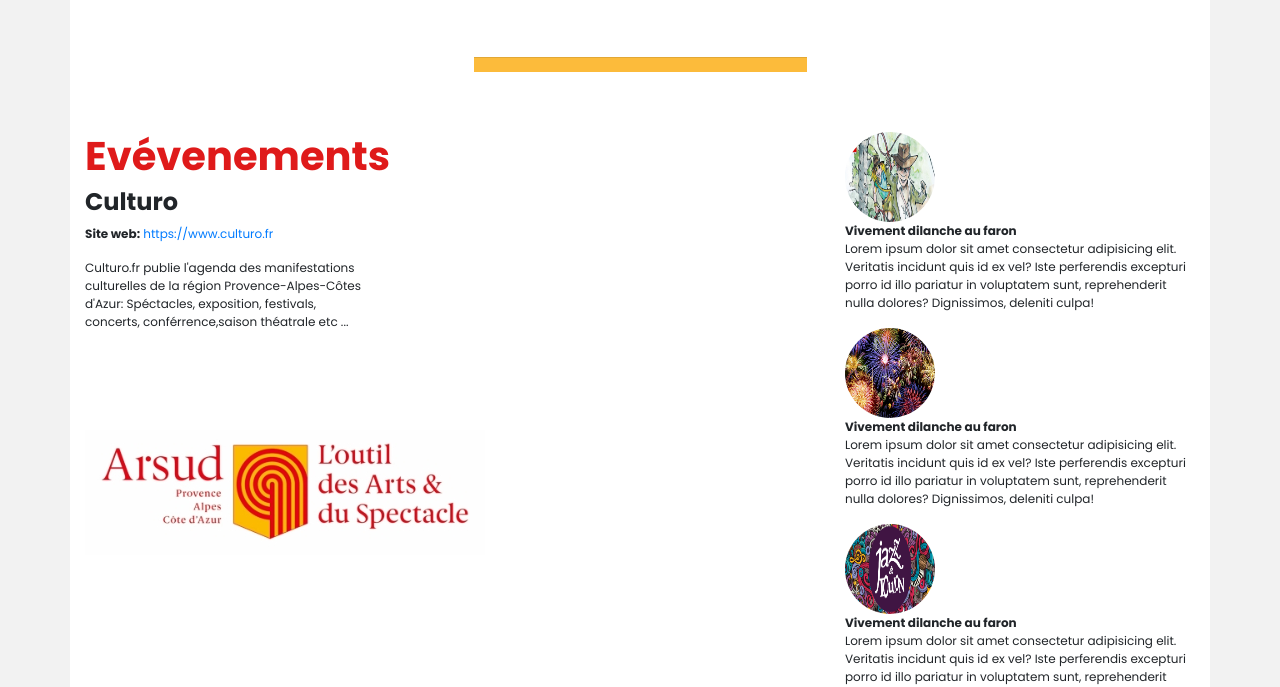
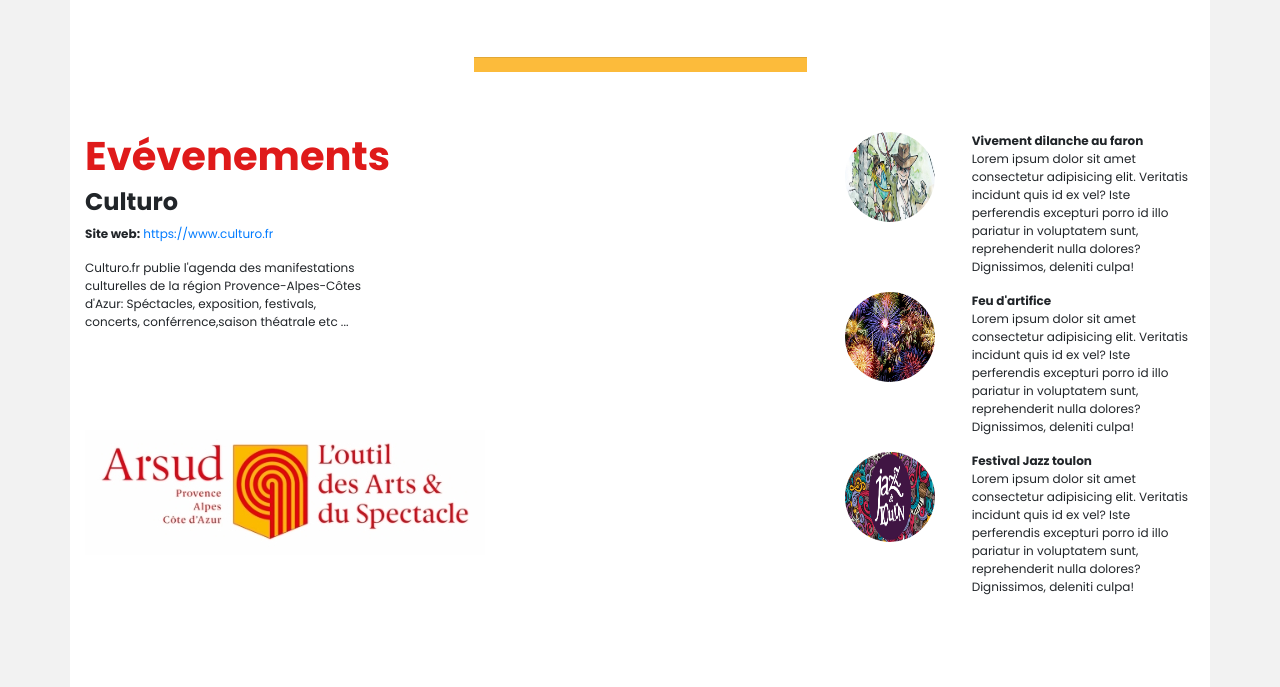
Before and after one commit to WildCodeSchool/remotefr-js-0920-p3-regionsud-identiteterritoire-front, a React (Create React App) app: page /commune/04088 in a window 1280 px wide. Shown: the part 920-1607 px from the top of the page. Built offline with nearby package versions, Linux system fonts and the light colour scheme; no server answers.

Commit message:
resolving new grid position

```diff
--- a/src/components/Evenements/index.jsx
+++ b/src/components/Evenements/index.jsx
@@ -36,49 +36,67 @@
         <div className="col-md-4">
           <div className="row">
             <div className="col-md-12">
+              <div className="row">
+                <div className="col-md-4">
                   <img
                     src={Faron}
                     className="rounded-circle roundedImage"
                     alt="Responsive_imge"
                   />
+                </div>
+                <div className="col-md-8">
                   <p>
                     <b>Vivement dilanche au faron</b>
                     <br />
                     Lorem ipsum dolor sit amet consectetur adipisicing elit.
-                Veritatis incidunt quis id ex vel? Iste perferendis excepturi
-                porro id illo pariatur in voluptatem sunt, reprehenderit nulla
-                dolores? Dignissimos, deleniti culpa!
+                    Veritatis incidunt quis id ex vel? Iste perferendis
+                    excepturi porro id illo pariatur in voluptatem sunt,
+                    reprehenderit nulla dolores? Dignissimos, deleniti culpa!
                   </p>
                 </div>
+              </div>
+            </div>
             <div className="col-md-12">
+              <div className="row">
+                <div className="col-md-4">
                   <img
                     src={FeuDartifice}
                     className="rounded-circle roundedImage"
                     alt="Responsive_imge"
                   />
+                </div>
+                <div className="col-md-8">
                   <p>
-                <b>Vivement dilanche au faron</b>
+                    <b>Feu d&apos;artifice</b>
                     <br />
                     Lorem ipsum dolor sit amet consectetur adipisicing elit.
-                Veritatis incidunt quis id ex vel? Iste perferendis excepturi
-                porro id illo pariatur in voluptatem sunt, reprehenderit nulla
-                dolores? Dignissimos, deleniti culpa!
+                    Veritatis incidunt quis id ex vel? Iste perferendis
+                    excepturi porro id illo pariatur in voluptatem sunt,
+                    reprehenderit nulla dolores? Dignissimos, deleniti culpa!
                   </p>
                 </div>
+              </div>
+            </div>
             <div className="col-md-12">
+              <div className="row">
+                <div className="col-md-4">
                   <img
                     src={JazzToulon}
                     className="rounded-circle roundedImage"
                     alt="Responsive_imge"
                   />
+                </div>
+                <div className="col-md-8">
                   <p>
-                <b>Vivement dilanche au faron</b>
+                    <b>Festival Jazz toulon</b>
                     <br />
                     Lorem ipsum dolor sit amet consectetur adipisicing elit.
-                Veritatis incidunt quis id ex vel? Iste perferendis excepturi
-                porro id illo pariatur in voluptatem sunt, reprehenderit nulla
-                dolores? Dignissimos, deleniti culpa!
+                    Veritatis incidunt quis id ex vel? Iste perferendis
+                    excepturi porro id illo pariatur in voluptatem sunt,
+                    reprehenderit nulla dolores? Dignissimos, deleniti culpa!
                   </p>
+                </div>
+              </div>
             </div>
           </div>
         </div>
```
Lines whose indentation alone changed are shown as unchanged.
